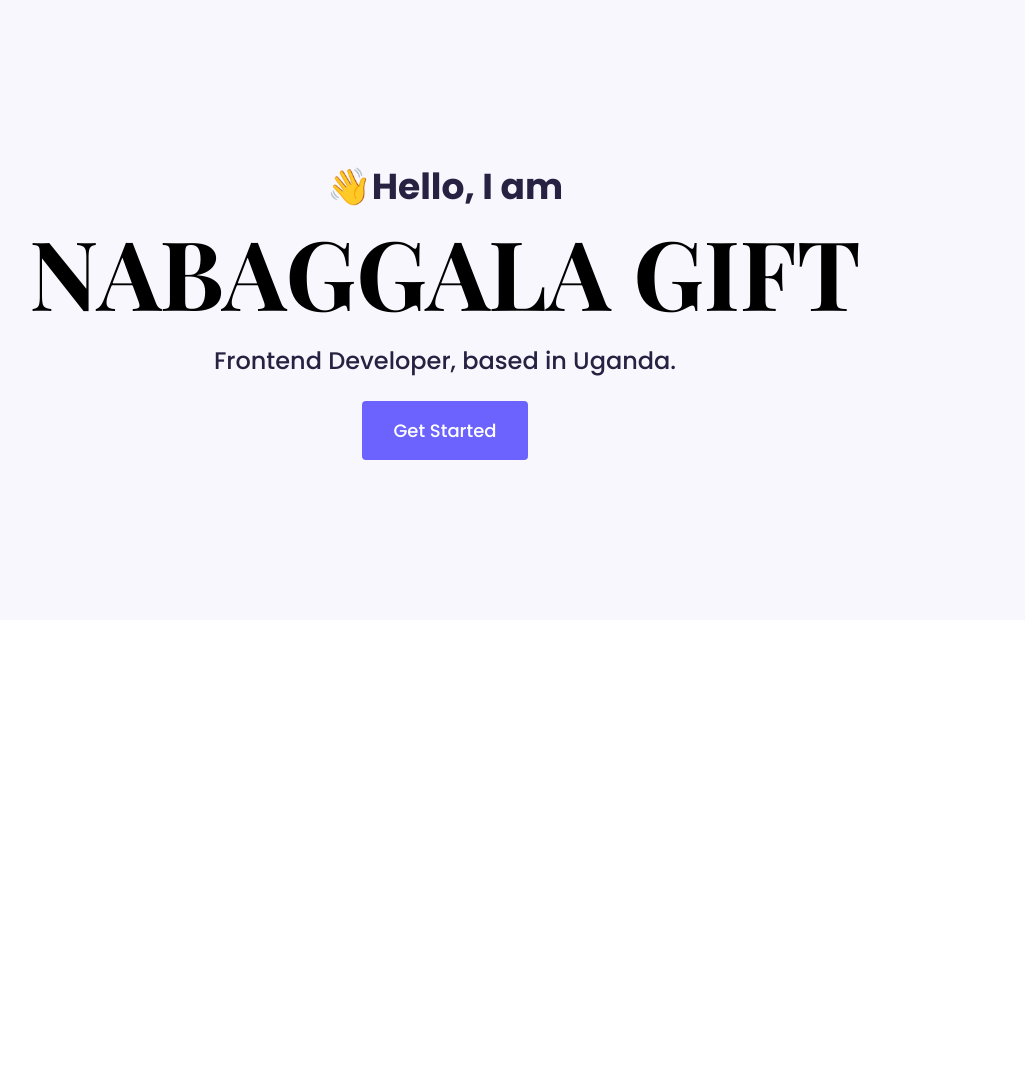
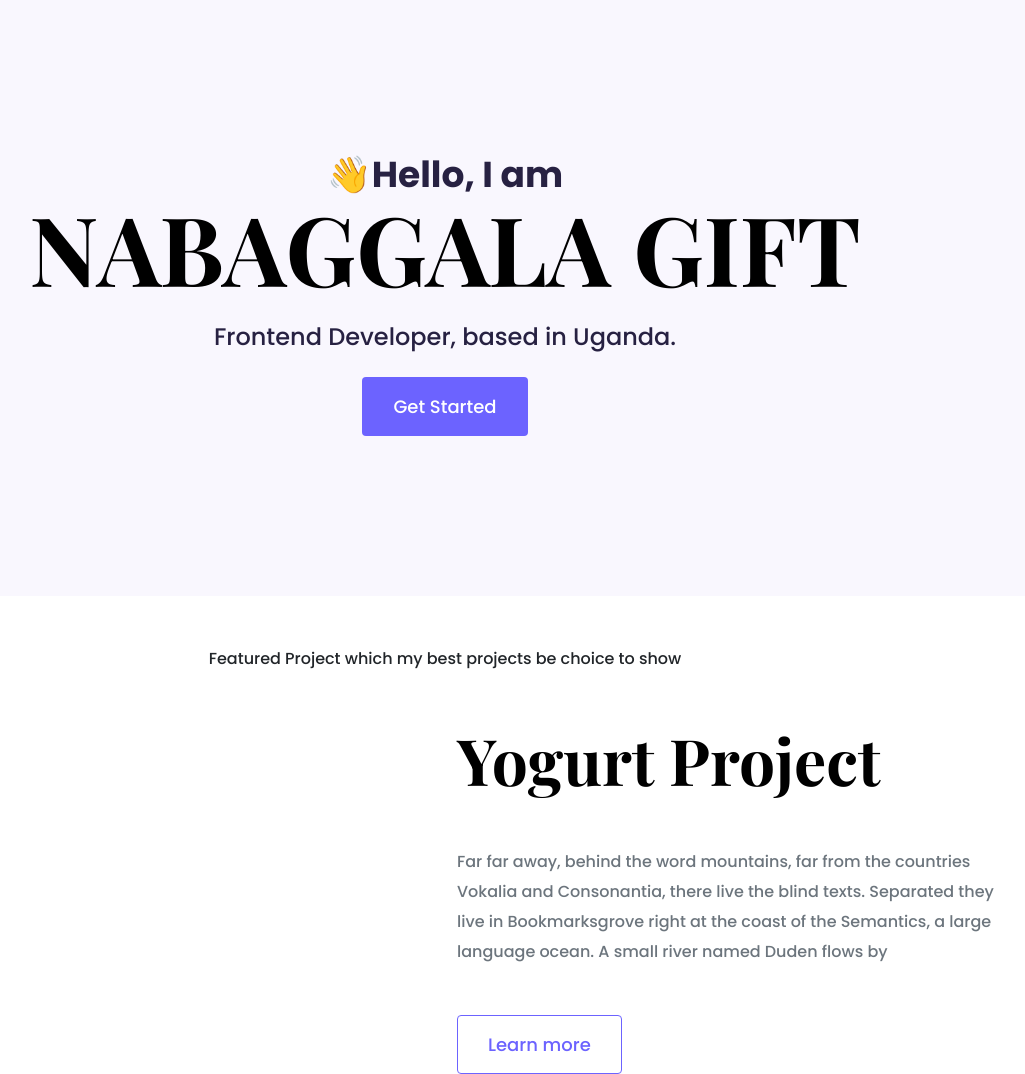
Before and after one commit to gift-nabaggala/portfolio-project, a plain HTML site: page index.html in a window 1280 px wide. Shown: the whole page, without its empty margins (195-1220 px from the left). Before the commit the page ends 800 px from the top, so only its background shows below. Drawn offline with nearby package versions, Linux system fonts and the light colour scheme; a web font is replaced by a local one.

Commit message:
Added projects page

```diff
--- a/index.html
+++ b/index.html
@@ -36,5 +36,23 @@
       <h2 class="mb-3">Frontend Developer, based in Uganda.</h2>
       <div><a href="#" class="btn btn-branding">Get Started</a></div>
     </div>
+    <p class="text-center m-5">
+      Featured Project which my best projects be choice to show
+    </p>
+    <div class="container">
+      <div class="row">
+        <div class="col-6"></div>
+        <div class="col-6">
+          <h2 class="mb-5">Yogurt Project</h2>
+          <p class="mb-5 text-muted">
+            Far far away, behind the word mountains, far from the countries
+            Vokalia and Consonantia, there live the blind texts. Separated they
+            live in Bookmarksgrove right at the coast of the Semantics, a large
+            language ocean. A small river named Duden flows by
+          </p>
+          <a class="btn btn-branding-outline"> Learn more </a>
+        </div>
+      </div>
+    </div>
   </body>
 </html>
--- a/styles/portfolio.css
+++ b/styles/portfolio.css
@@ -24,9 +24,14 @@ h1 {
   font-size: 96px;
 }
 
+h2 {
+  font-size: 64px;
+}
+
 p {
-  font-family: var(--default-font-family);
   font-weight: normal;
+  font-size: 16px;
+  line-height: 30px;
 }
 
 .hero {
@@ -59,3 +64,12 @@ p {
   line-height: 27px;
   border-radius: 4px;
 }
+
+.btn-branding-outline {
+  color: var(--branding-color);
+  border: 1px solid var(--branding-color);
+  font-size: 18px;
+  padding: 15px 30px;
+  line-height: 27px;
+  border-radius: 4px;
+}
```
